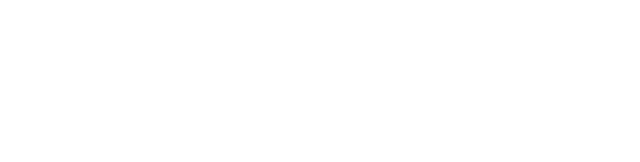
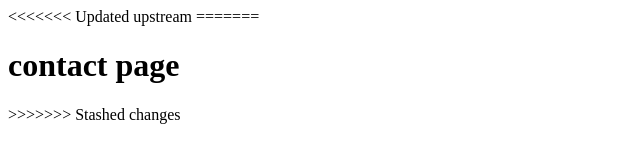
Before and after one commit to sjpark07/git_ex, a plain HTML site: page contact.html in a window 1280 px wide. Shown: the whole page, without its empty margins (0-640 px from the left). Drawn offline with Linux system fonts and the light colour scheme.

Commit message:
feature 제목수정

```diff
--- a/contact.html
+++ b/contact.html
@@ -6,6 +6,10 @@
   <title>Document</title>
 </head>
 <body>
+<<<<<<< Updated upstream
 
+=======
+  <h1>contact page</h1>
+>>>>>>> Stashed changes
 </body>
 </html>
```
Also changed, not shown: index.html (+1 -1 lines).
